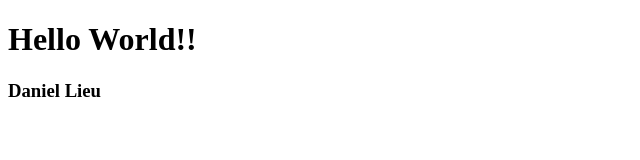
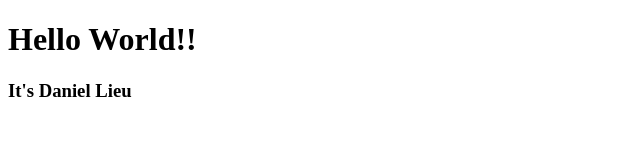
Before and after one commit to daniellieu/cecs105, a plain HTML site: page index.html in a window 1280 px wide. Shown: the full height of the page, 0-640 px from the left. Drawn offline with Linux system fonts and the light colour scheme.

Commit message:
Update index.html

```diff
--- a/index.html
+++ b/index.html
@@ -5,6 +5,6 @@
  </head>
  <body>
  <h1>Hello World!! </h1>
- <h3> Daniel Lieu </h3>
+ <h3> It's Daniel Lieu </h3>
  </body>
  </html>
```
